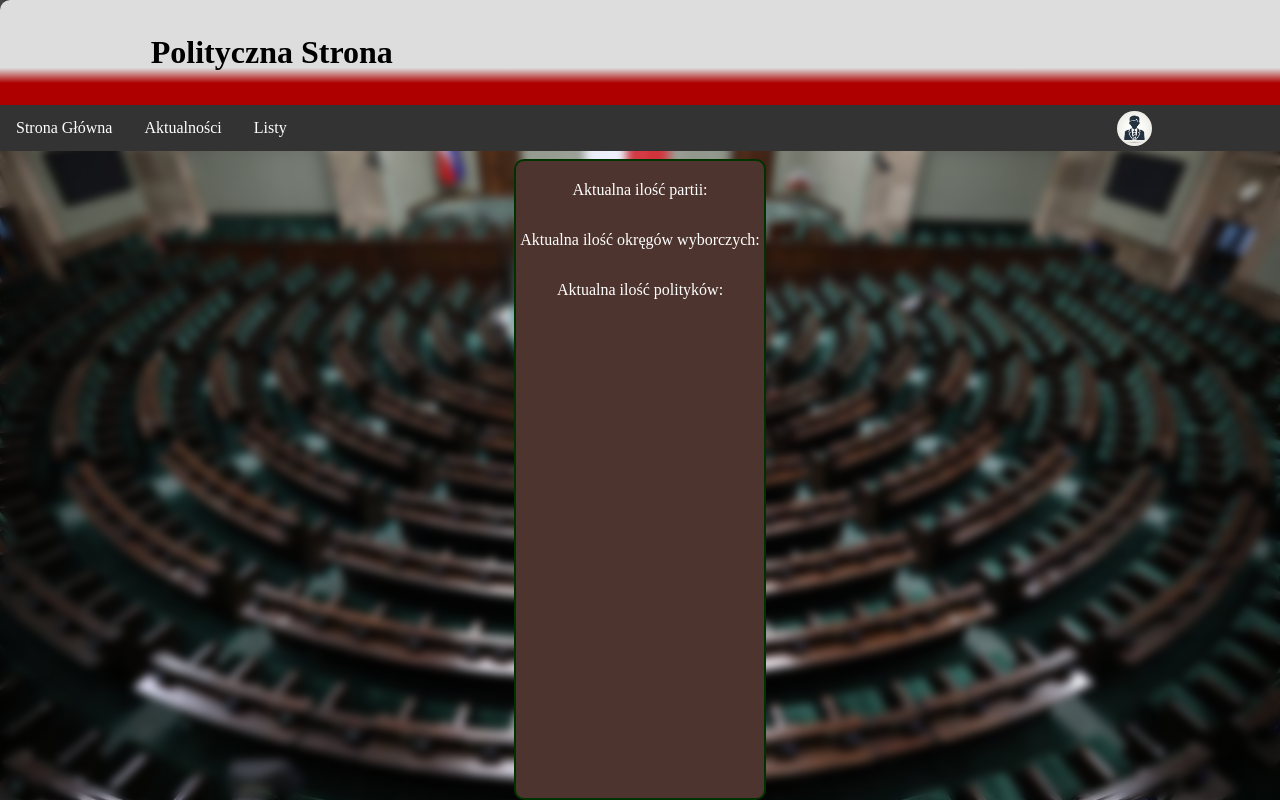
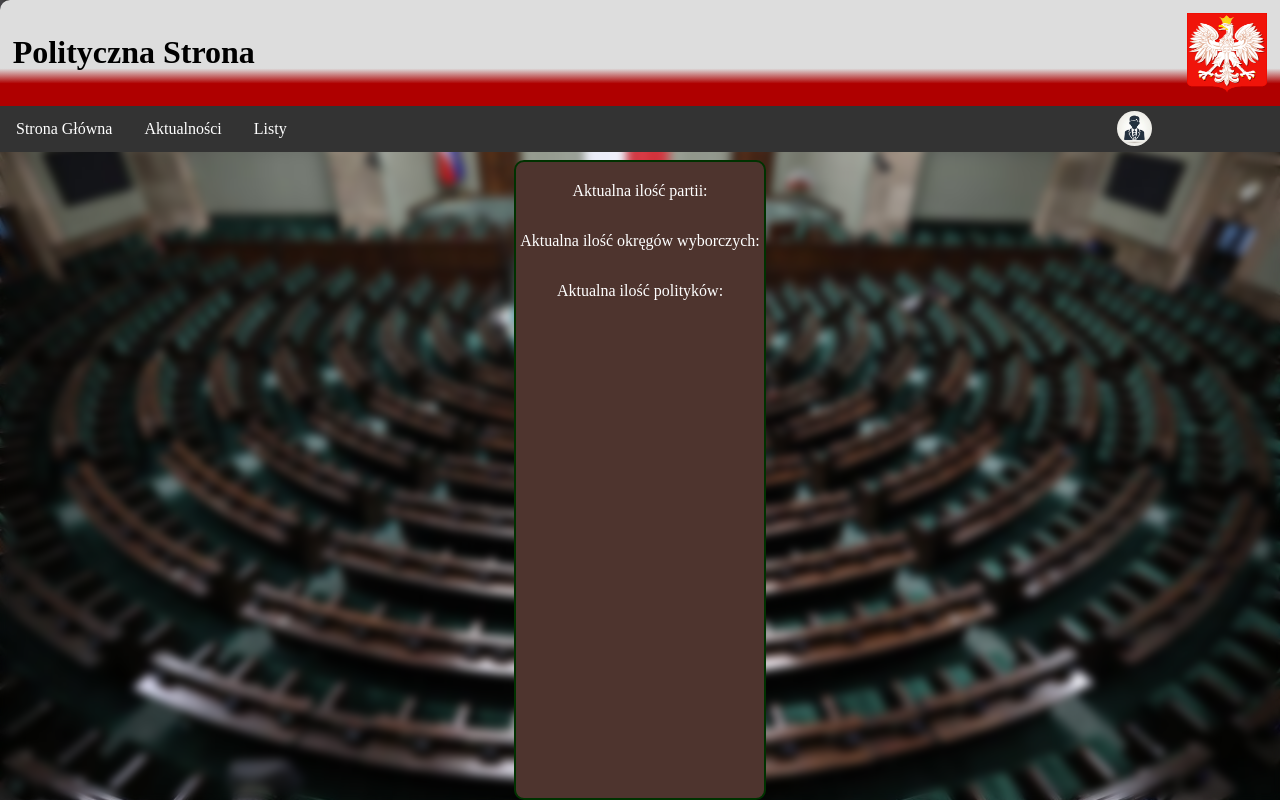
Before and after one commit to lord-vader123/polityczna-strona, a PHP site: page / in a window 1280 px wide. Run offline with PHP 8.4, Linux system fonts and the light colour scheme.

Commit message:
dodanie pięknego symbolu polskiego

```diff
--- a/src/css/style.css
+++ b/src/css/style.css
@@ -43,10 +43,19 @@
   align-items: center;
 }
 
+.godlo img{
+  width: 80px;
+  height: 80px;
+  float: right;
+  display: flex;
+  flex-direction: row;
+  justify-content: center;
+  align-items: center;
+}
+
 .title{
-    width: 80%;
+    width: 100%;
     text-align: left;
-    margin-left: 2%;
 }
 
 .login img {
--- a/src/php/html-snippets/header.html
+++ b/src/php/html-snippets/header.html
@@ -3,6 +3,12 @@
       <div class="title">
           <h1>Polityczna Strona</h1>
       </div>
+
+
+      <div class="godlo">
+        <img src="assets/img/poland.png">
+      </div>
+
     </div>
 
     <div class="menu">
```
Also changed, not shown: src/assets/img/poland.png (added).
